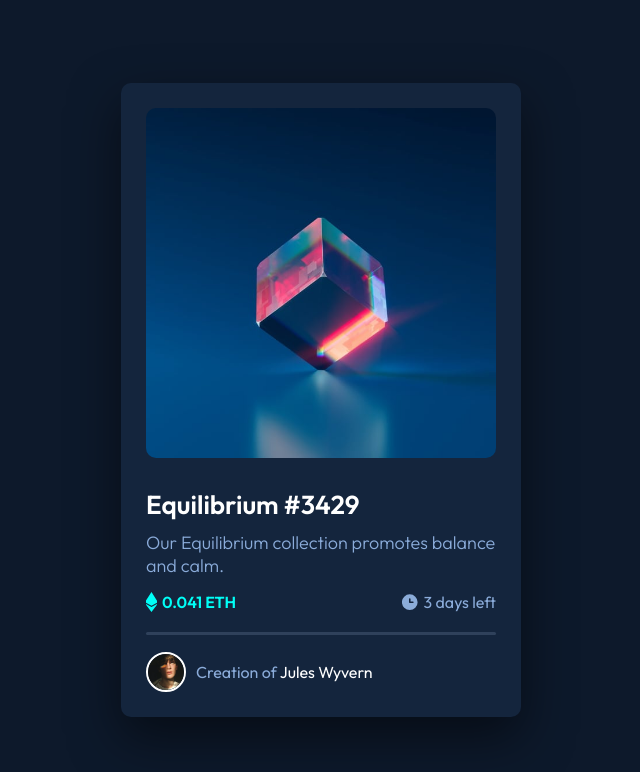
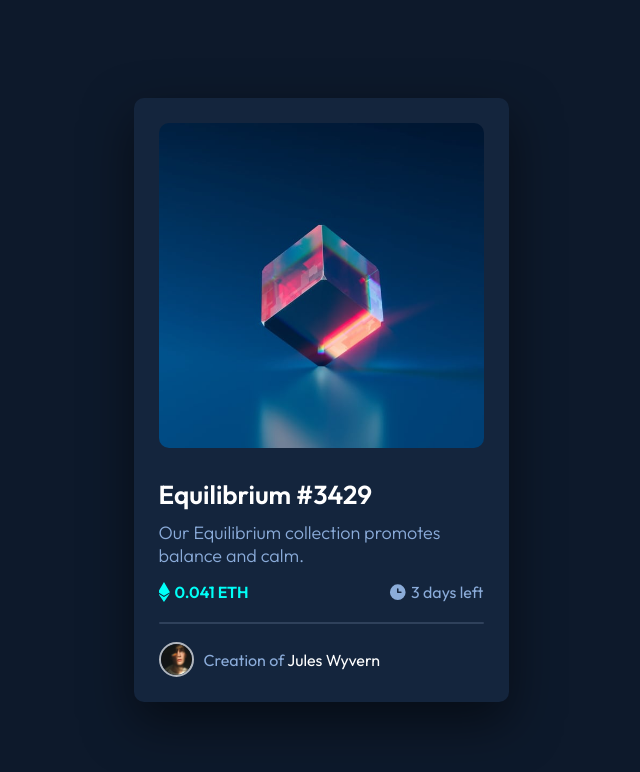
Before and after one commit to Tagvi-s-frontend-mentor-challenges/nft-preview-card-component, a website: page index.html in a window 1280 px wide. Shown: the whole page, without its empty margins (319-959 px from the left). Drawn offline with Linux system fonts and the light colour scheme.

Commit message:
refactored css

```diff
--- a/index.html
+++ b/index.html
@@ -17,8 +17,10 @@
       <div class="nft">
         <img src="images/image-equilibrium.jpg" alt="Equilibrium #3429" />
       </div>
-      <a href="#"><h1>Equilibrium #3429</h1></a>
-      <p>Our Equilibrium collection promotes balance and calm.</p>
+      <a class="name" href="#"><h1>Equilibrium #3429</h1></a>
+      <p class="description">
+        Our Equilibrium collection promotes balance and calm.
+      </p>
       <div class="info">
         <div class="price">
           <img src="images/icon-ethereum.svg" alt="ethereum" />
@@ -30,7 +32,7 @@
         </div>
       </div>
       <div class="creator">
-        <img src="images/image-avatar.png" alt="an avatar of the creator" />
+        <img src="images/image-avatar.png" alt="An avatar of the creator" />
         <p>Creation of <span>Jules Wyvern</span></p>
       </div>
     </main>
--- a/styles.scss
+++ b/styles.scss
@@ -1,29 +1,39 @@
 @import url("https://fonts.googleapis.com/css2?family=Outfit:wght@300;400;600&display=swap");
-* {
+*,
+*::before,
+*::after {
   margin: 0;
   padding: 0;
   box-sizing: border-box;
 }
+
 body {
   font-family: "Outfit", sans-serif;
   background-color: hsl(217, 54%, 11%);
   height: 100vh;
   display: grid;
   place-items: center;
+}
 main {
-    width: clamp(0px, 90%, 400px);
+  width: 90%;
+  max-width: 375px;
   background-color: hsl(216, 50%, 16%);
   border-radius: 10px;
   padding: 25px;
   color: white;
-    box-shadow: 0px 20px 50px hsla(0, 0%, 0%, 50%);
+  box-shadow: 0px 20px 50px #00000080;
   animation: fade 2s linear;
-    & > a {
+  .name {
     text-decoration: none;
     color: white;
+    transition: color 0.3s ease-in-out;
     &:hover {
-        transition: color 0.3s linear;
       color: hsl(178, 100%, 50%);
+    }
+    h1 {
+      font-size: 26px;
+      font-weight: 600;
+      margin-bottom: 10px;
     }
   }
   .nft {
@@ -37,14 +47,14 @@ body {
     &:hover::before {
       width: 100%;
       height: 100%;
-        top: 0;
-        left: 0;
       background-color: hsl(178, 100%, 50%);
       content: "";
-        position: absolute;
       z-index: 1;
       opacity: 0.6;
       animation: overlay-fade 1s linear;
+      position: absolute;
+      top: 0;
+      left: 0;
     }
     &:hover::after {
       content: "";
@@ -64,20 +74,16 @@ body {
       position: relative;
     }
   }
-    & > p {
+  .description {
     font-size: 18px;
     color: hsl(215, 51%, 70%);
     font-weight: 300;
     margin-bottom: 15px;
   }
-    h1 {
-      font-size: 26px;
-      font-weight: 600;
-      margin-bottom: 10px;
-    }
   .info {
     display: flex;
     justify-content: space-between;
+    gap: 10px;
     margin-bottom: 20px;
     & > * {
       display: flex;
@@ -100,10 +106,11 @@ body {
     padding-top: 20px;
     display: flex;
     align-items: center;
+    gap: 10px;
     img {
-        width: 40px;
-        margin-right: 10px;
-        border: 2px solid white;
+      width: 35px;
+      aspect-ratio: 1;
+      border: 2px solid #fffa;
       border-radius: 50%;
       object-fit: cover;
     }
@@ -122,12 +129,11 @@ body {
     &::before {
       width: 100%;
       content: "";
-        height: 2.5px;
+      height: 2px;
       background: hsl(215, 32%, 27%);
       position: absolute;
       top: 0;
       border-radius: 5px;
-      }
     }
   }
 }
```
Also changed, not shown: styles.css, 1 other file. Lines whose indentation alone changed are shown as unchanged.
